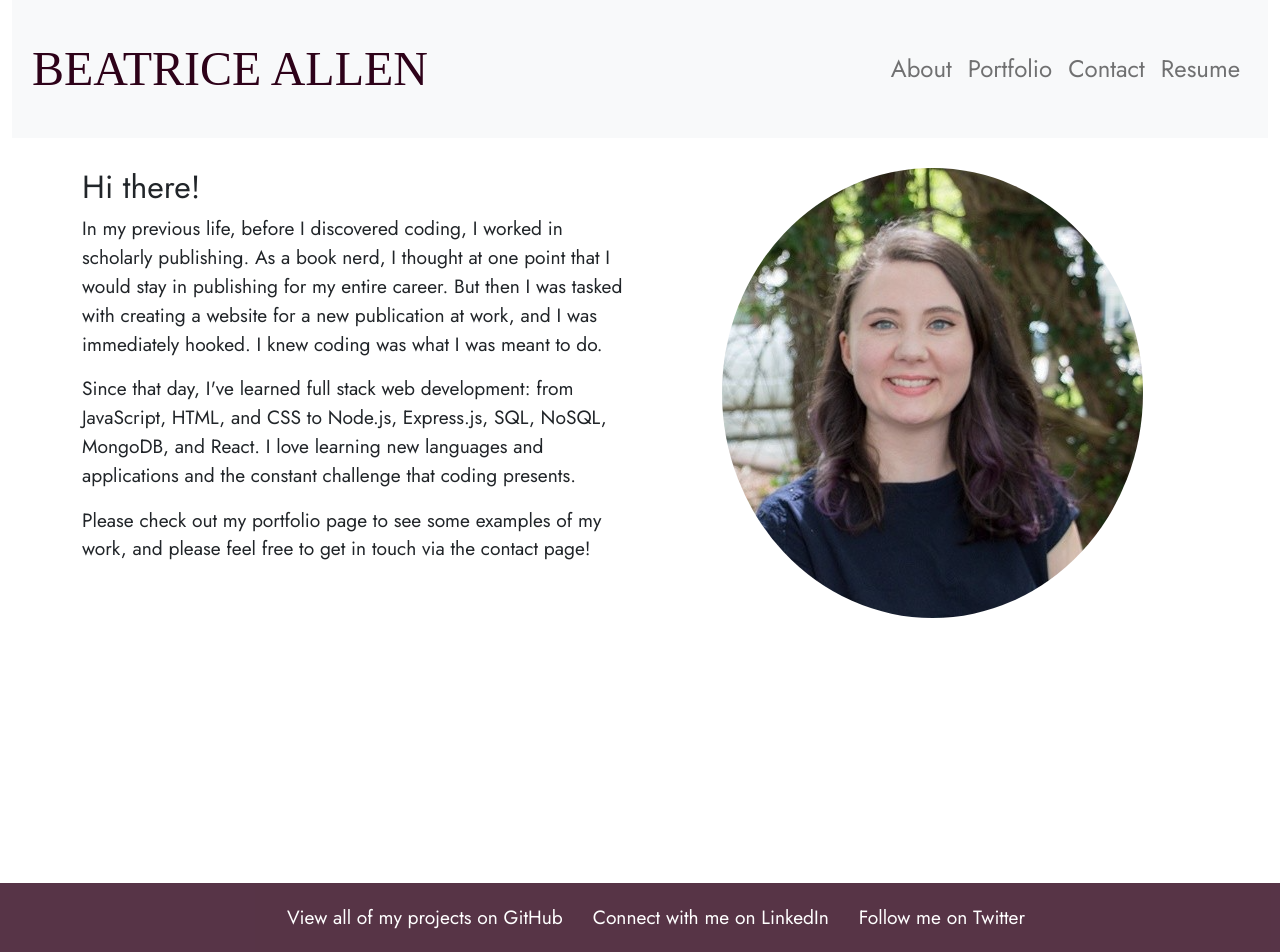
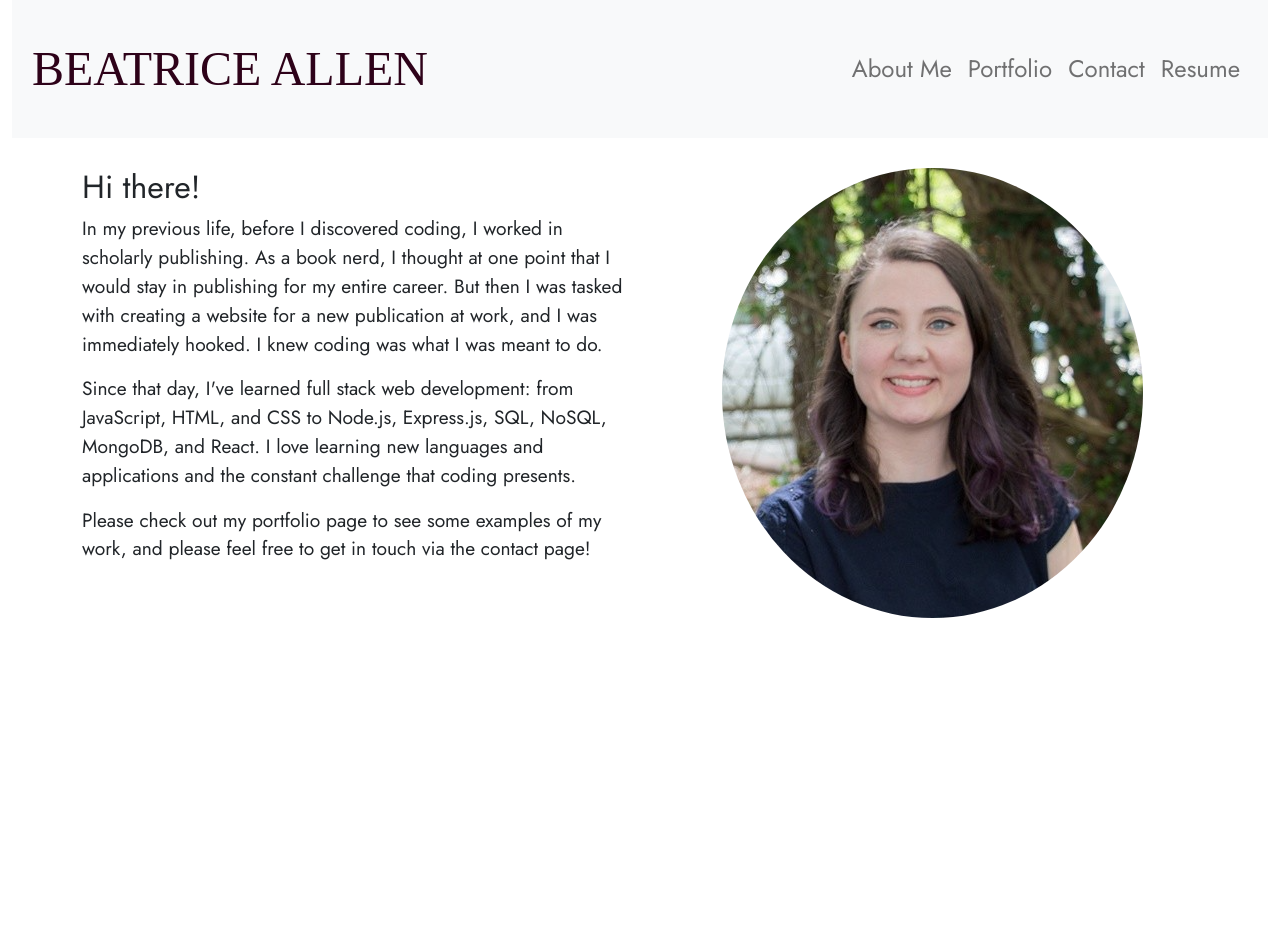
Before and after one commit to beatricekallen/react-portfolio, a React (Create React App) app: page / in a window 1280 px wide. Shown: the top 952 px of the page. Built offline with nearby package versions, Linux system fonts and the light colour scheme; a web font is replaced by a local one.

Commit message:
works on mobile responsiveness

```diff
--- a/src/App.js
+++ b/src/App.js
@@ -96,8 +96,8 @@ function App() {
 
       <main>
         <div>{renderPage()}</div>
+        <Footer></Footer>
       </main>
-      <Footer></Footer>
     </div>
   );
 }
--- a/src/components/About/index.js
+++ b/src/components/About/index.js
@@ -8,7 +8,7 @@ const About = () => {
   return (
     <Container className="about-container">
       <Row>
-        <Col>
+        <Col s={6}>
           <h2>Hi there!</h2>
           <p>
             In my previous life, before I discovered coding, I worked in
@@ -29,7 +29,7 @@ const About = () => {
           </p>
         </Col>
 
-        <Col>
+        <Col s={6}>
           <img src={bioPhoto} alt="Beatrice Allen" className="about-img" />
         </Col>
       </Row>
--- a/src/components/Navigation/index.js
+++ b/src/components/Navigation/index.js
@@ -1,7 +1,7 @@
 import Nav from "react-bootstrap/Nav";
 
 const Navigation = (props) => {
-  const tabs = ["About", "Portfolio", "Contact", "Resume"];
+  const tabs = ["About Me", "Portfolio", "Contact", "Resume"];
 
   return (
     <Nav className="nav-items">
--- a/src/index.css
+++ b/src/index.css
@@ -7,7 +7,10 @@
 
 body {
   position: relative;
+  display: flex;
+  flex-direction: column;
   margin: 0;
+  min-height: 100vh;
   /* font-family: -apple-system, BlinkMacSystemFont, "Segoe UI", "Roboto", "Oxygen",
     "Ubuntu", "Cantarell", "Fira Sans", "Droid Sans", "Helvetica Neue", */
   font-family: "Jost", sans-serif !important;
@@ -16,8 +19,7 @@ body {
 }
 
 main {
-  padding-bottom: 20px;
-  min-height: 100vh;
+  flex: 1 1 auto;
 }
 
 p {
@@ -62,8 +64,8 @@ code {
 
 /* about section styles */
 .about-container {
-  margin: 20px;
-  height: 80vh;
+  margin-bottom: 20px;
+  height: 100vh;
 }
 
 .about-img {
@@ -76,6 +78,7 @@ code {
   margin: 20px;
   width: 25rem;
   height: 35rem;
+  margin-bottom: 30px;
 }
 
 .card-image {
@@ -113,10 +116,10 @@ code {
   color: white;
   font-size: larger;
   padding: 20px 0px;
-  position: absolute;
+  position: relative;
   bottom: 0;
   width: 100%;
-  margin-top: 20px;
+  margin-top: 20px !important;
 }
 
 ul {
@@ -143,3 +146,17 @@ ul li:first-child {
 .footer-a:hover {
   text-decoration: underline !important;
 }
+
+/* media queries */
+@media screen and (min-width: 576px) {
+  body {
+    max-width: 100% !important;
+  }
+  .about-img {
+    max-width: 100vw !important;
+  }
+}
+
+/* @media (min-width: 768px) { ... }
+
+@media (min-width: 992px) { ... } */
```
